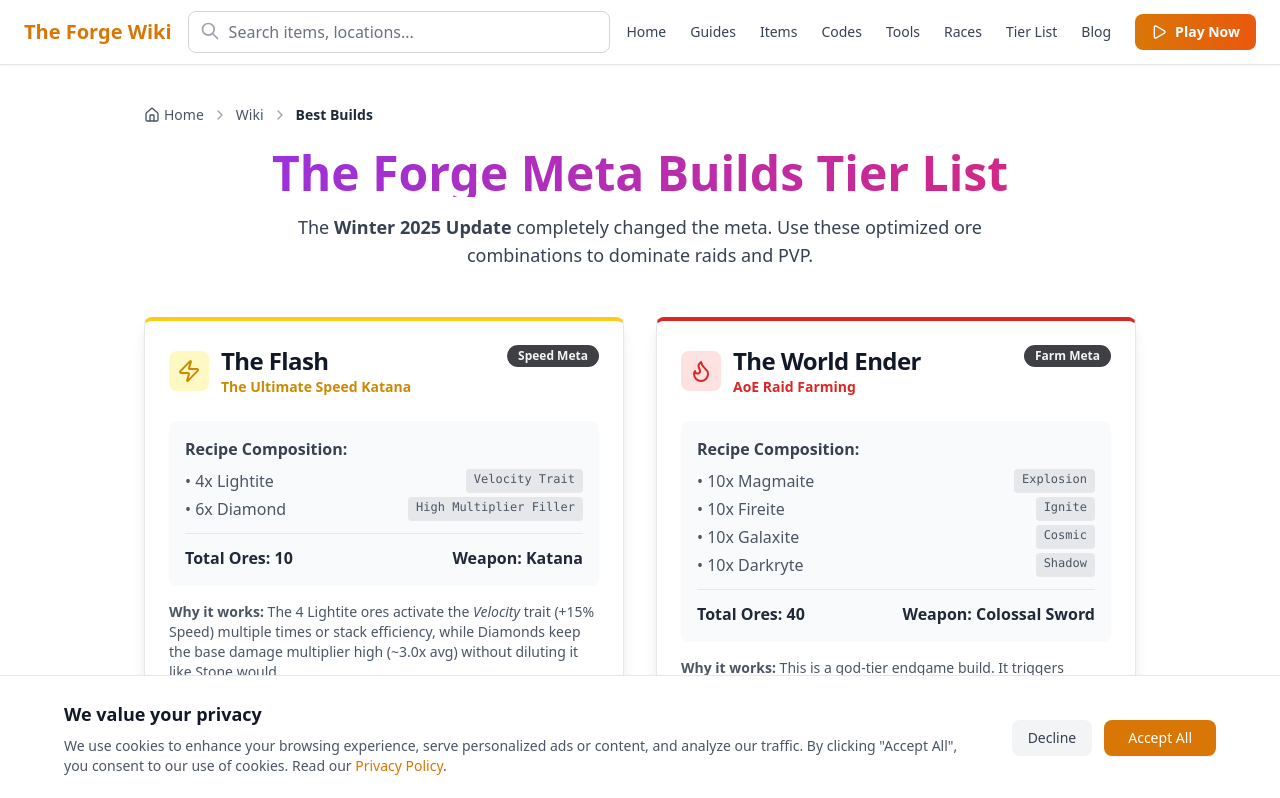
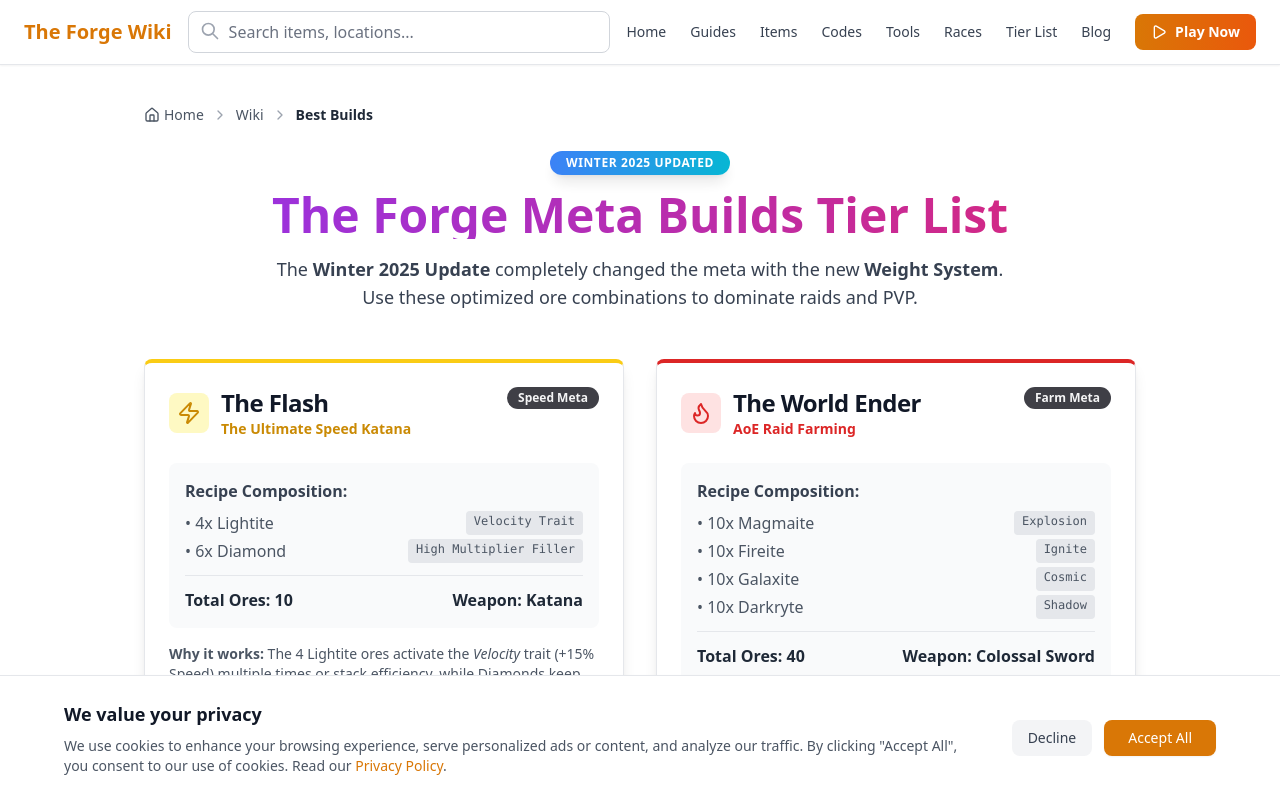
Before and after one commit to baiqwe/thefore, a Next.js app: page /wiki/best-builds in a window 1280 px wide. Shown: the top 798 px of the page. Built offline with nearby package versions, Linux system fonts and the light colour scheme.

Commit message:
fix: strict escape double quotes in best builds page again

```diff
--- a/src/app/wiki/best-builds/page.tsx
+++ b/src/app/wiki/best-builds/page.tsx
@@ -83,11 +83,15 @@ export default function BestBuildsPage() {
             />
 
             <div className="mb-12 text-center">
+                <div className="inline-block px-4 py-1 mb-4 text-xs font-bold tracking-wider text-white uppercase bg-gradient-to-r from-blue-500 to-cyan-500 rounded-full shadow-lg animate-pulse">
+                    Winter 2025 Updated
+                </div>
                 <h1 className="text-4xl md:text-5xl font-extrabold mb-4 bg-clip-text text-transparent bg-gradient-to-r from-purple-600 to-pink-600">
                     The Forge Meta Builds Tier List
                 </h1>
                 <p className="text-gray-700 text-lg max-w-3xl mx-auto">
-                    The <strong>Winter 2025 Update</strong> completely changed the meta.
+                    The <strong>Winter 2025 Update</strong> completely changed the meta with the new <strong>Weight System</strong>.
+                    <br />
                     Use these optimized ore combinations to dominate raids and PVP.
                 </p>
             </div>
```
